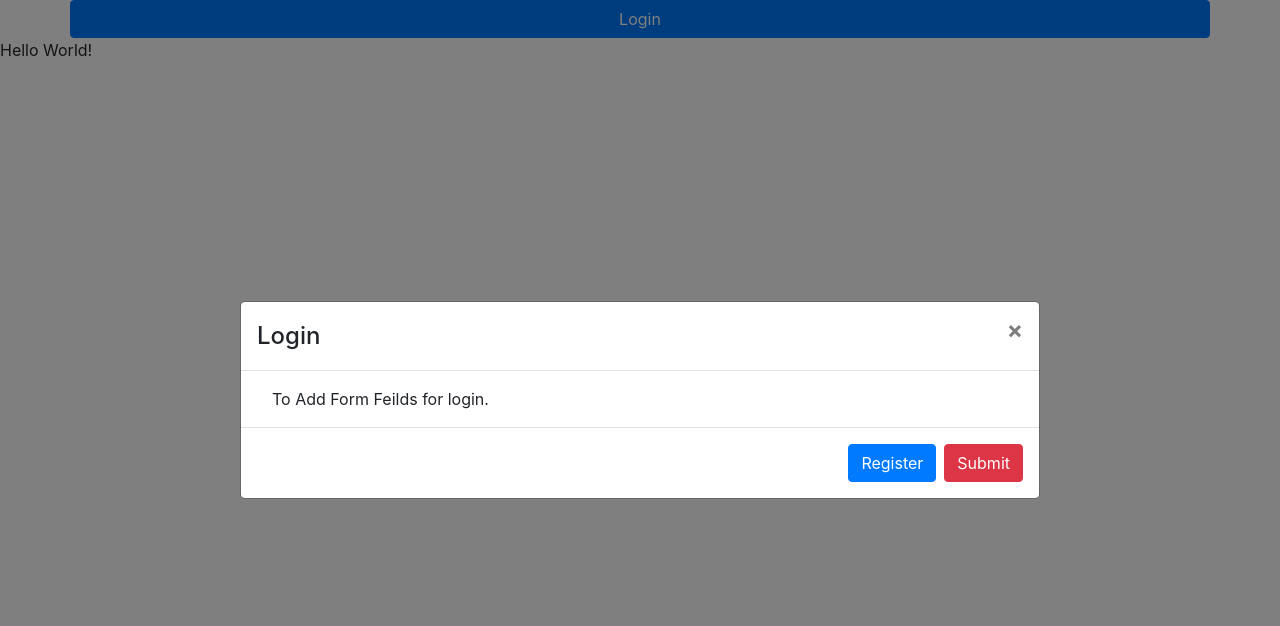
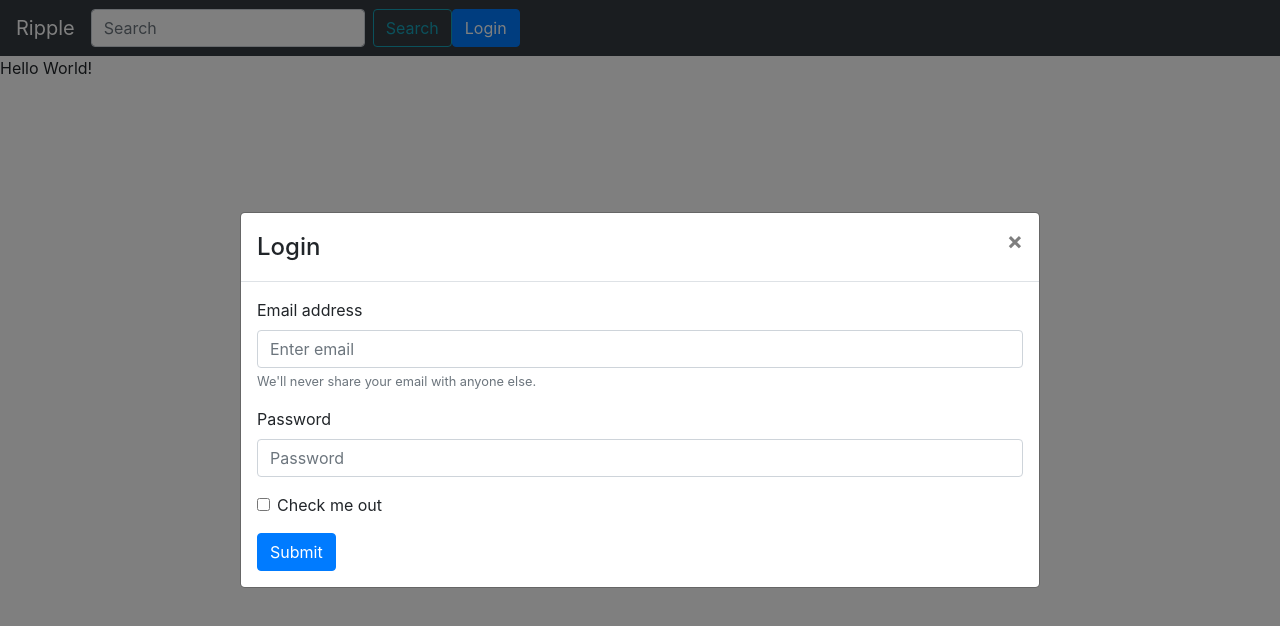
Before and after one commit to CarterWilde/PRO100, a Next.js app in the folder frontend/: page / in a window 1280 px wide. Both pictures are taken after a click on the button "Login". Shown: the top 626 px of the page. Built offline with nearby package versions, Linux system fonts and the light colour scheme.

Commit message:
better navbar

```diff
--- a/frontend/components/header.js
+++ b/frontend/components/header.js
@@ -1,25 +1,37 @@
-import React,{Component} from 'react'
-import {Button, ButtonToolbar} from 'react-bootstrap'
+import React, { Component } from 'react'
+import { Button, ButtonToolbar, Navbar, Nav, Form, FormControl } from 'react-bootstrap'
 import Login from './login'
 
 export default class Header extends Component {
     constructor(props) {
         super(props);
-        this.state = {deps:[], addModalShow:false}
+        this.state = { deps: [], addModalShow: false }
+    }
+
+    SearchForPosts = () =>{
+        // fetch and display posts
     }
 
     render() {
-        const {deps} = this.state
-        let addModalClose = () => this.setState({addModalShow:false})
+        const { deps } = this.state
+        let addModalClose = () => this.setState({ addModalShow: false })
 
         return (
             <>
-            <ButtonToolbar>
-                <Button variant='primary' className='container' onClick={()=> this.setState({addModalShow:true})}>
-                    Login
-                </Button>
-                <Login show={this.state.addModalShow} onHide={addModalClose}/>
-            </ButtonToolbar>
+                <Navbar bg="dark" variant="dark">
+                    <Navbar.Brand href="#home">Ripple</Navbar.Brand>
+                    <Form inline>
+                        <FormControl type="text" placeholder="Search" className="mr-sm-2" />
+                        <Button variant="outline-info">Search</Button>
+                    </Form>
+                    <ButtonToolbar inline>
+                        <Button variant='primary' className='container' onClick={() => this.setState({ addModalShow: true })}>
+                            Login
+                        </Button>
+                        <Login show={this.state.addModalShow} onHide={addModalClose} />
+                    </ButtonToolbar>
+                </Navbar>
+
             </>
         )
     }
--- a/frontend/components/login.js
+++ b/frontend/components/login.js
@@ -13,14 +13,27 @@ export default class Login extends Component {
                     <Modal.Title id="contained-modal-title-vcenter">Login</Modal.Title>
                 </Modal.Header>
                 <Modal.Body>
-                    <div className="container">
-                        To Add Form Feilds for login.
-                    </div>
+                    <Form>
+                        <Form.Group controlId="formBasicEmail">
+                            <Form.Label>Email address</Form.Label>
+                            <Form.Control type="email" placeholder="Enter email" />
+                            <Form.Text className="text-muted">
+                                We'll never share your email with anyone else.
+                            </Form.Text>
+                        </Form.Group>
+
+                        <Form.Group controlId="formBasicPassword">
+                            <Form.Label>Password</Form.Label>
+                            <Form.Control type="password" placeholder="Password" />
+                        </Form.Group>
+                        <Form.Group controlId="formBasicCheckbox">
+                            <Form.Check type="checkbox" label="Check me out" />
+                        </Form.Group>
+                        <Button variant="primary" type="submit">
+                            Submit
+                        </Button>
+                    </Form>
                 </Modal.Body>
-                <Modal.Footer>
-                    <Button onClick={this.props.onHide}>Register</Button>
-                    <Button variant="danger" onClick={this.props.onHide}>Submit</Button>
-                </Modal.Footer>
             </Modal>
         )
     }
```
Also changed, not shown: frontend/components/post.js (added, +26 -0 lines).
